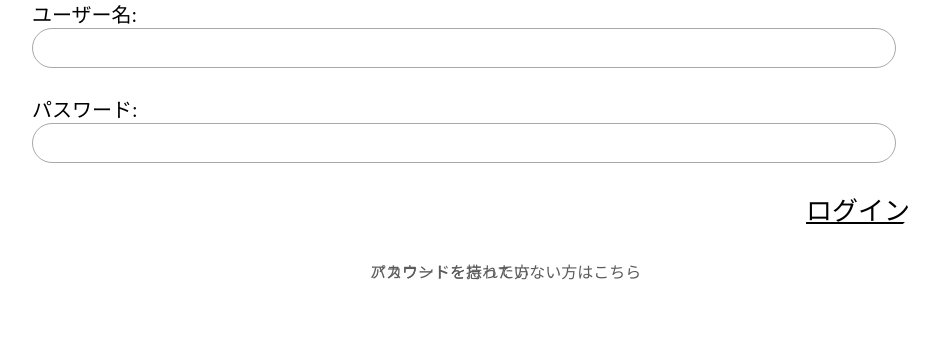
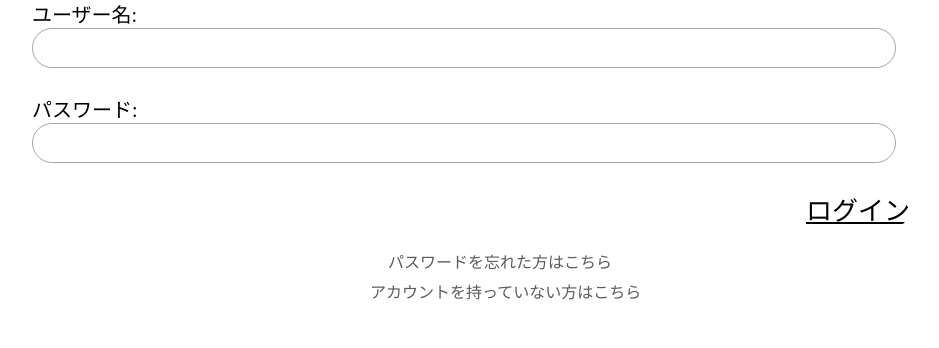
Before and after one commit to Hackathon-kait/mogra, a Django app: page /login/ in a window 1280 px wide. Shown: the part 141-489 px from the top of the page, without its empty margins (160-1099 px from the left). Run offline with Django 3.2, Linux system fonts and the light colour scheme; some libraries are stand-ins or nearby versions.

Commit message:
ログインページの文字重なり修正

```diff
--- a/src/templates/login.html
+++ b/src/templates/login.html
@@ -18,8 +18,11 @@
     </form>
 </div>
 
+<div class ="link1">
 <a id="headerlink" href="{% url 'signup'%}">アカウントを持っていない方はこちら</a>
-<a href="{% url 'password_reset' %}">パスワードを忘れた方</a>
-
+</div>
+<div class ="link2">
+<a href="{% url 'password_reset' %}">パスワードを忘れた方はこちら</a>
+</div>
 
 {% endblock content %}
--- a/static/css/login.css
+++ b/static/css/login.css
@@ -29,18 +29,33 @@ input {
     font-size: 26px;
 }
 
-a {
+.link1{
     color: #5c5c5c;
     position: absolute;
     left: 530px;
-    top: 400px;
+    top: 420px;
     font-family: 'Yu Gothic UI';
 }
-a:hover {
+.link1:hover {
     color: #999999;
     position: absolute;
     left: 530px;
-    top: 400px;
+    top: 420px;
+    font-family: 'Yu Gothic UI';
+}
+
+.link2{
+    color: #5c5c5c;
+    position: absolute;
+    left: 548px;
+    top: 390px;
+    font-family: 'Yu Gothic UI';
+}
+.link2:hover {
+    color: #999999;
+    position: absolute;
+    left: 548px;
+    top: 390px;
     font-family: 'Yu Gothic UI';
 }
 
```
